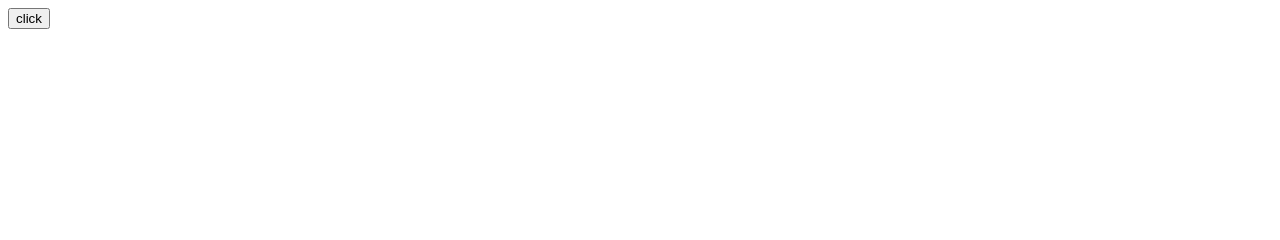
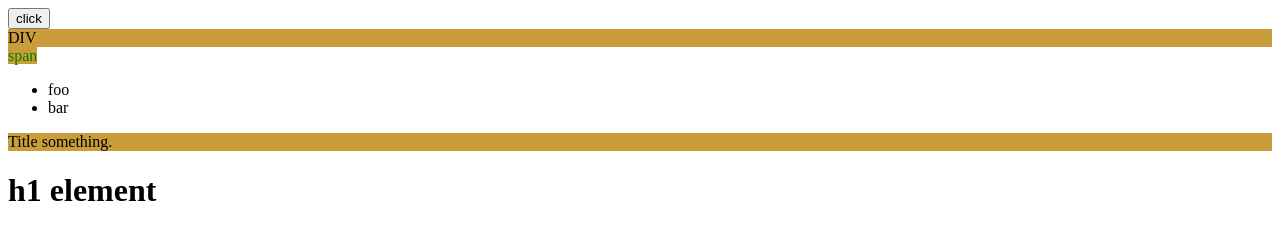
Before and after one commit to mirceah99/learn-jQuery, a plain HTML site: page index.html in a window 1280 px wide. Drawn offline with nearby package versions, Linux system fonts and the light colour scheme.

Commit message:
some code

```diff
--- a/index.html
+++ b/index.html
@@ -4,17 +4,43 @@
     <title></title>
     <script src="https://ajax.aspnetcdn.com/ajax/jQuery/jquery-3.6.0.js"></script>
     <script>
-            window.jQuery || document.write("<script src='jquery-3.6.0.js'><\/script>");
+      window.jQuery ||
+        document.write("<script src='jquery-3.6.0.js'><\/script>");
     </script>
   </head>
   <body>
+    <input type="button" value="click" id="button1" />
+    <div title="test">
+      <text> DIV</text>
+    </div>
+    <span style="color: green"> span </span>
+    <ul>
+      <li>foo</li>
+      <li>bar</li>
+    </ul>
+    <div title="something">Title something.</div>
+    <h1 title="something">h1 element</h1>
     <script type="text/javascript">
-            $('document').ready(()=>{
-                $('#button1').click(()=>{
-                    alert('it is working ok');
+      function getRandomColor() {
+        const letters = "0123456789ABCDEF";
+        let color = "#";
+
+        for (i = 0; i < 6; i++) {
+          color += letters[Math.floor(Math.random() * letters.length)];
+        }
+        return color;
+      }
+
+      $("document").ready(() => {
+        $("#button1").click(() => {
+          $("div.test").each(function () {
+            console.log("normal function this: ", this);
           });
         });
+        setInterval(function () {
+          $("div[title],[style]").css("background-color", getRandomColor());
+        }, 1999);
+      });
     </script>
-        <input type="button" value="click" id="button1"/>
   </body>
 </html>
```
Also changed, not shown: test.js (added, +9 -0 lines). Lines whose indentation alone changed are shown as unchanged.
